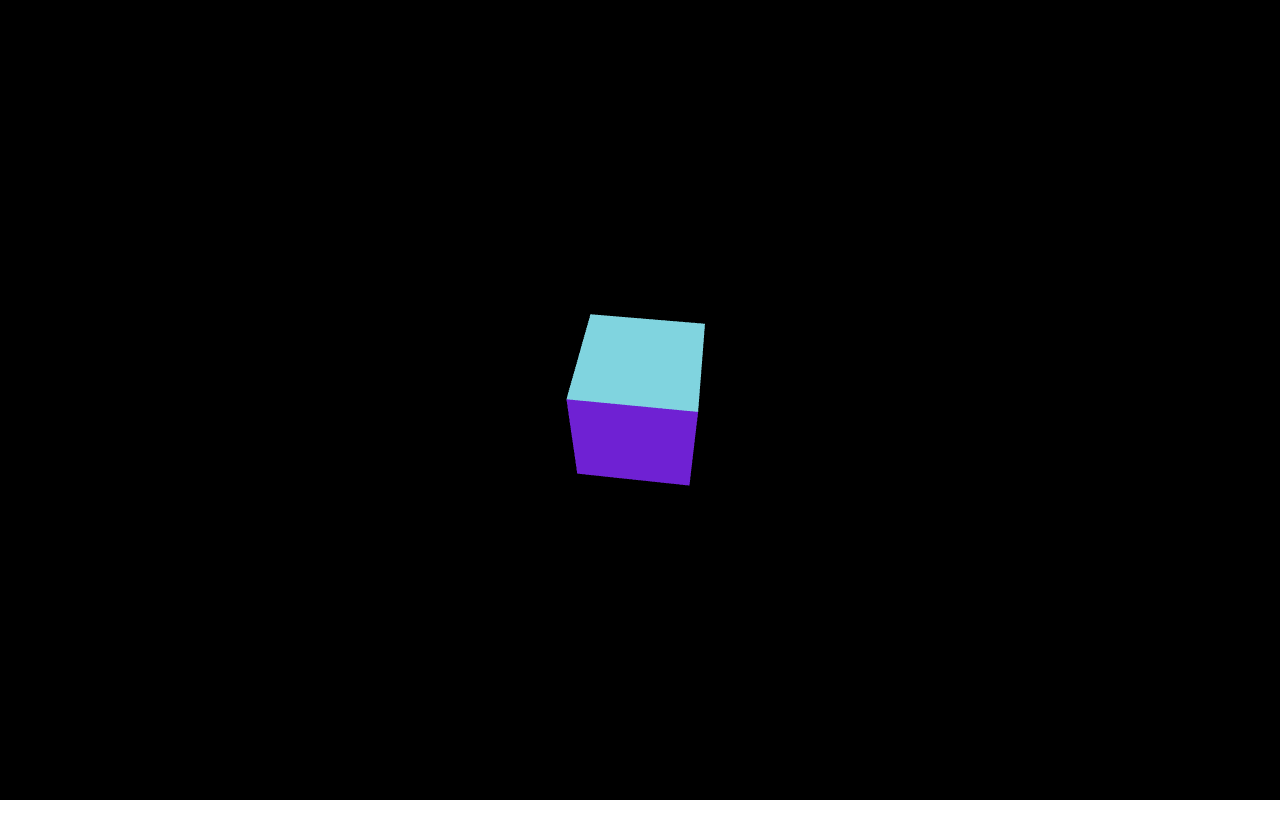
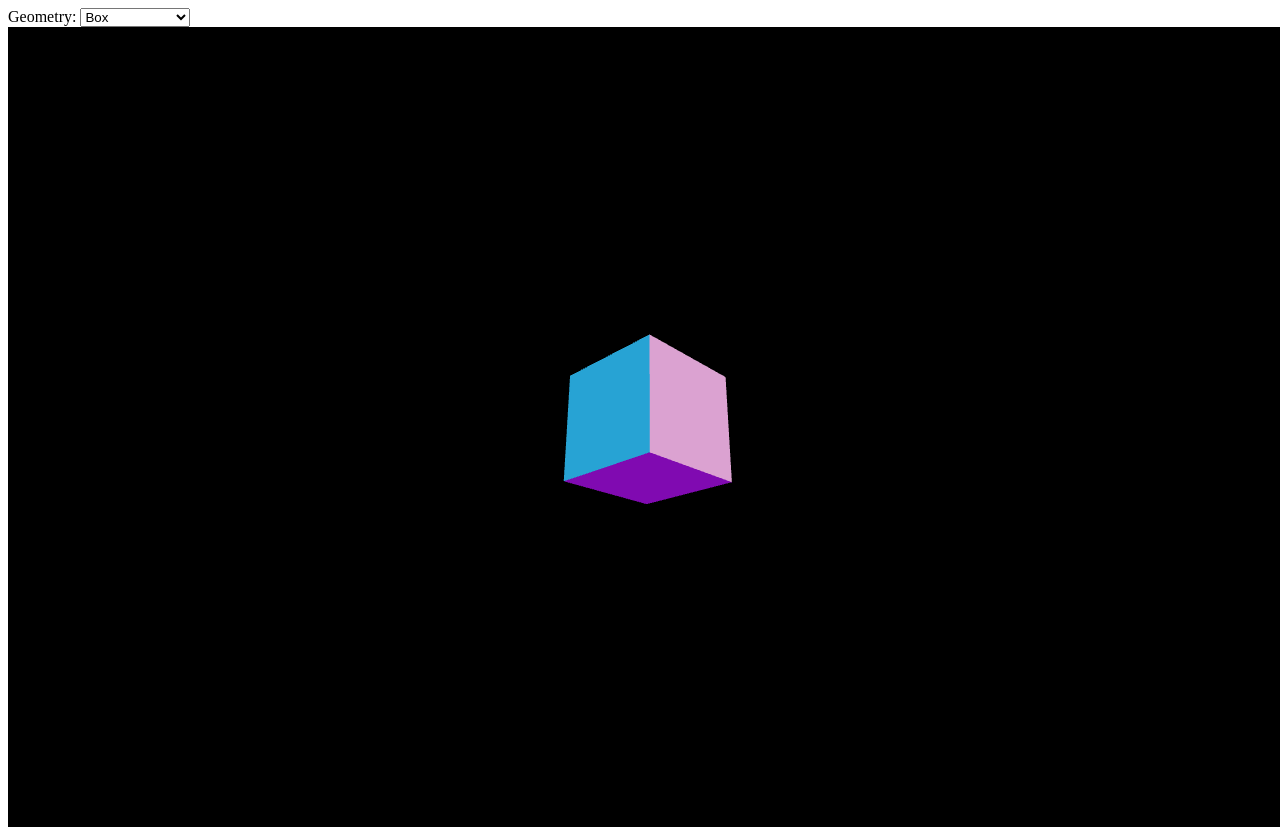
Before and after one commit to ianprice943/threejs-playground, a Next.js app: page / in a window 1280 px wide. Before the commit the page ends 804 px from the top, so only its background shows below. Built offline with nearby package versions, Linux system fonts and the light colour scheme.

Commit message:
ignoring custom types. form now sets a context for the canvas to render a new shape. 5 of these shapes are working

```diff
--- /dev/null
+++ b/components/GeometryForm.tsx
@@ -0,0 +1,52 @@
+import React, { FormEvent, useState, useRef } from "react";
+import Draggable from "react-draggable";
+import { useGeometryContext } from "../contexts/GeometryContext";
+// import { threeOptions, CameraOptions, RendererOptions, BasicGeometry, GeometryOptions, MaterialOptions, EnvMaps, MeshBasicMaterialOptions, MeshMatcapMaterialOptions, MeshNormalMaterialOptions, MeshPhongMaterialOptions, MeshPhysicalMaterialOptions, MeshStandardMaterialOptions, GradientMap, MeshToonMaterialOptions } from "OptionTypes";
+
+const GeometryForm: React.FC = () => {
+    const { geometry, setGeometry } = useGeometryContext();
+
+    console.log(geometry);
+
+    const formRef = useRef(null);
+
+    const handleFormInput = (event: FormEvent) => {
+        event.preventDefault();
+        const formEl: HTMLFormElement = event.currentTarget as HTMLFormElement;
+        const formEntries = new FormData(formEl);
+        const formData = Object.fromEntries(formEntries.entries());
+
+        console.log(formData);
+        setGeometry(formData.geometry as string);
+    }
+
+    return (
+        <Draggable nodeRef={formRef}>
+            <form ref={formRef} onChange={handleFormInput} className="absolute p-2 bg-slate-400 bg-opacity-70 hover:cursor-pointer">
+                <div>
+                    <label htmlFor="geometry">Geometry: </label>
+                    <select name="geometry" id="">
+                        <option value="BoxGeometry">Box</option>
+                        <option value="CircleGeometry">Circle</option>
+                        <option value="ConeGeometry">Cone</option>
+                        <option value="CylinderGeometry">Cylinder</option>
+                        <option value="DodecahedronGeometry">Dodecahedron</option>
+                        <option value="ExtrudeGeometry">Extrude</option>
+                        <option value="IcosahedronGeometry">Icosahedron</option>
+                        <option value="LatheGeometry">Lathe</option>
+                        <option value="OctahedronGeometry">Octahedron</option>
+                        <option value="PlaneGeometry">Plane</option>
+                        <option value="RingGeometry">Ring</option>
+                        <option value="SphereGeometry">Sphere</option>
+                        <option value="TetrahedronGeometry">Tetrahedron</option>
+                        <option value="TorusGeometry">Torus</option>
+                        <option value="TorusKnotGeometry">Torus Knot</option>
+                        <option value="TubeGeometry">Tube</option>
+                    </select>
+                </div>
+            </form>
+        </Draggable>
+    )
+}
+
+export default GeometryForm;
--- a/components/ThreeCanvas.tsx
+++ b/components/ThreeCanvas.tsx
@@ -2,22 +2,38 @@
 import dynamic from "next/dynamic";
 import * as THREE from "three";
 import { BoxGeometry, Color } from "three";
-import { threeOptions, CameraOptions, RendererOptions, BasicGeometry, GeometryOptions, MaterialOptions, EnvMaps, MeshBasicMaterialOptions, MeshMatcapMaterialOptions, MeshNormalMaterialOptions, MeshPhongMaterialOptions, MeshPhysicalMaterialOptions, MeshStandardMaterialOptions, GradientMap, MeshToonMaterialOptions } from "OptionTypes";
+import { useGeometryContext } from "../contexts/GeometryContext";
+// import { threeOptions, CameraOptions, RendererOptions, BasicGeometry, GeometryOptions, MaterialOptions, EnvMaps, MeshBasicMaterialOptions, MeshMatcapMaterialOptions, MeshNormalMaterialOptions, MeshPhongMaterialOptions, MeshPhysicalMaterialOptions, MeshStandardMaterialOptions, GradientMap, MeshToonMaterialOptions } from "OptionTypes";
 
 
 let camera: THREE.Camera, scene: THREE.Scene, renderer: THREE.WebGLRenderer;
-let geometry: THREE.BoxGeometry, material: THREE.Material, mesh: THREE.Mesh;
+let geometry: any, material: THREE.Material, mesh: THREE.Mesh;
 
-function init(cameraOpts: CameraOptions, geometryOpts: GeometryOptions, renderOpts: RendererOptions) {
+function init(geometry: string) {
     camera = new THREE.PerspectiveCamera( 70, window.innerWidth / window.innerHeight, 0.01, 10 );
     camera.position.z = 1;
 
     scene = new THREE.Scene();
 
-    geometry = new THREE.BoxGeometry( 0.2, 0.2, 0.2 );
+    let geometryToRender;
+
+    if(geometry === "BoxGeometry") {
+        geometryToRender = new THREE.BoxGeometry( 0.2, 0.2, 0.2 );
+    } else if (geometry === "CircleGeometry") {
+        geometryToRender = new THREE.CircleGeometry( .5, 32, 0, 2*Math.PI );
+    } else if (geometry === "ConeGeometry") {
+        geometryToRender = new THREE.ConeGeometry( .2, .5, 20, 1, false, 0, 2*Math.PI );
+    } else if (geometry === "CylinderGeometry") {
+        geometryToRender = new THREE.CylinderGeometry( .2, .2, .7, 20, 1, false, 0, 2*Math.PI );
+    } else if (geometry === "DodecahedronGeometry") {
+        geometryToRender = new THREE.DodecahedronGeometry( .2, 0 );
+    } else {
+        console.log("context failed?: ", geometry);
+    }
+
     material = new THREE.MeshNormalMaterial();
 
-    mesh = new THREE.Mesh( geometry, material );
+    mesh = new THREE.Mesh( geometryToRender, material );
     scene.add( mesh );
 
     const canvas: HTMLCanvasElement | null = document.getElementById("renderWindow") as HTMLCanvasElement;
@@ -39,26 +55,30 @@
 
 function resizeCanvas() {
 
-    renderer.dispose();
-    init();
+    // renderer.dispose();
+    // init();
     console.log(`resized to: ${window.innerWidth} ${window.innerHeight}`)
 }
 
-const ThreeCanvas: React.FC<threeOptions> = (threeOptions) => {
+const ThreeCanvas: React.FC = () => {
+
+    const { geometry } = useGeometryContext();
 
     useEffect(() => {
-        init();
+        init(geometry);
     });
 
-    const delta = 200;
-    let resize: any;
-    window.addEventListener('resize', () => {
-        clearTimeout(resize);
-        resize = setTimeout(resizeCanvas, delta);
-    });
+    // const delta = 200;
+    // let resize: any;
+    // window.addEventListener('resize', () => {
+    //     clearTimeout(resize);
+    //     resize = setTimeout(resizeCanvas, delta);
+    // });
 
     return (
-        <canvas id="renderWindow"></canvas>
+        <div>
+            <canvas id="renderWindow"></canvas>
+        </div>
     )
 }
 
--- /dev/null
+++ b/contexts/GeometryContext.ts
@@ -0,0 +1,13 @@
+import React, { useContext } from 'react';
+
+export type GeometryContext = {
+    geometry: string,
+    setGeometry: (newGeometry: string) => void
+}
+
+export const CanvasGeometryContext = React.createContext<GeometryContext>({
+    geometry: "BoxGeometry",
+    setGeometry: () => {}
+});
+
+export const useGeometryContext = () => useContext(CanvasGeometryContext);
--- a/package.json
+++ b/package.json
@@ -11,11 +11,14 @@
     "@types/jest": "^27.4.0",
     "@types/tailwindcss": "^3.0.2",
     "@types/three": "^0.136.1",
+    "autoprefixer": "^10.4.2",
     "jest": "^27.4.7",
     "next": "12.0.7",
+    "postcss": "^8.4.5",
     "react": "17.0.2",
     "react-dom": "17.0.2",
-    "tailwindcss": "^3.0.12",
+    "react-draggable": "^4.4.4",
+    "tailwindcss": "^3.0.13",
     "three": "^0.136.0"
   },
   "devDependencies": {
--- a/pages/index.tsx
+++ b/pages/index.tsx
@@ -2,8 +2,13 @@
 import Head from 'next/head'
 import Image from 'next/image'
 import ThreeCanvas from '../components/ThreeCanvas'
+import GeometryForm from '../components/GeometryForm'
+import { CanvasGeometryContext } from '../contexts/GeometryContext'
+import { useState } from 'react'
 
 const Home: NextPage = () => {
+    const [geometry, setGeometry] = useState<string>("BoxGeometry");
+
     return (
         <div>
             <Head>
@@ -22,8 +27,11 @@
                 <meta property="twitter:description" content="The homepage of the Three-JS Playground" />
                 <meta property="twitter:image" content="" />
             </Head>
-            <main>
-              <ThreeCanvas />
+            <main className="relative">
+                <CanvasGeometryContext.Provider value={{ geometry, setGeometry }}>
+                    <GeometryForm />
+                    <ThreeCanvas />
+                </CanvasGeometryContext.Provider>
             </main>
         </div>
     )
--- /dev/null
+++ b/postcss.config.js
@@ -0,0 +1,6 @@
+module.exports = {
+  plugins: {
+    tailwindcss: {},
+    autoprefixer: {},
+  },
+}
--- a/styles/globals.css
+++ b/styles/globals.css
@@ -1,16 +1,7 @@
-html,
-body {
-  padding: 0;
-  margin: 0;
-  font-family: -apple-system, BlinkMacSystemFont, Segoe UI, Roboto, Oxygen,
-    Ubuntu, Cantarell, Fira Sans, Droid Sans, Helvetica Neue, sans-serif;
-}
-
-a {
-  color: inherit;
-  text-decoration: none;
+#__next {
+    min-height: 100vh;
 }
 
 * {
-  box-sizing: border-box;
+    box-sizing: border-box;
 }
```
Also changed, not shown: components/OptionForm.tsx (deleted, +0 -10 lines), pages/_app.tsx (+4 -3 lines), tailwind.config.js (added, +15 -0 lines), 1 other file (tests, documents, lock files or other folders).
